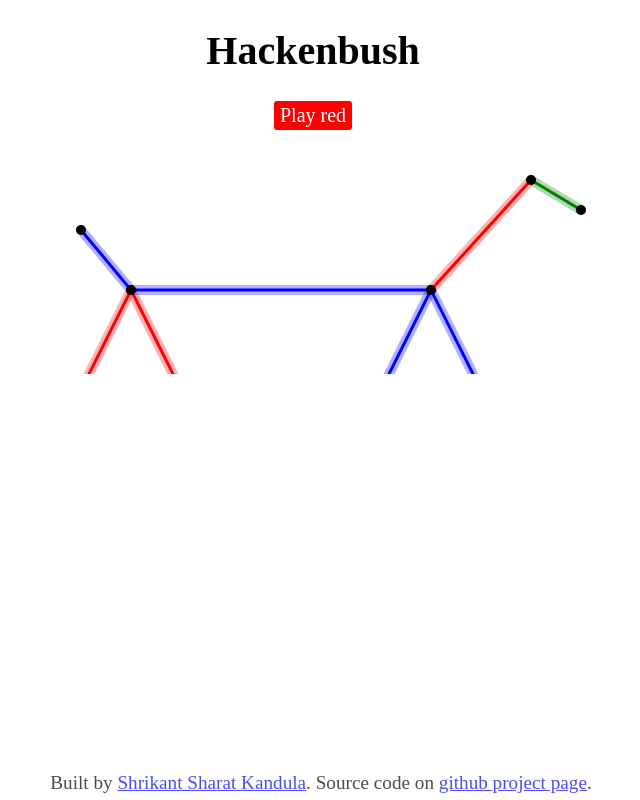
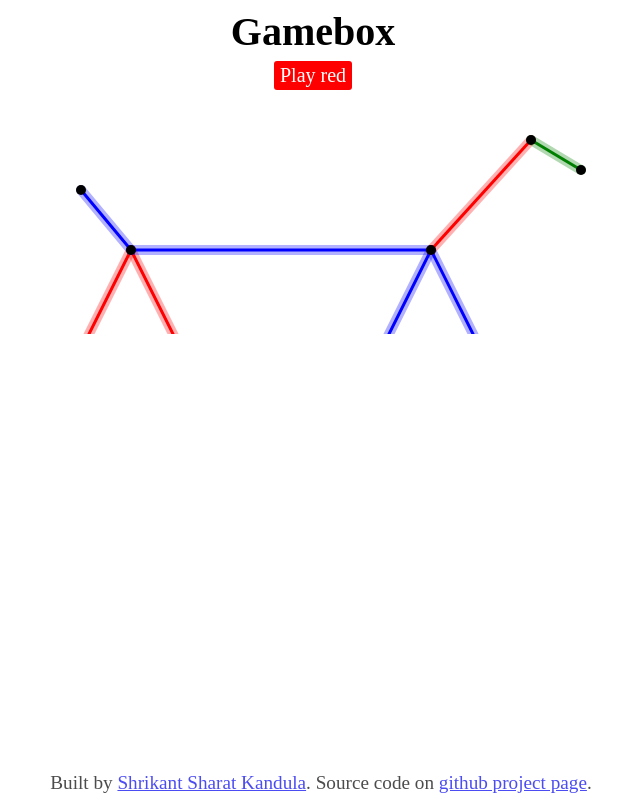
Before and after one commit to sharat87/cgt-gamebox, a plain HTML site: page index.html in a window 1280 px wide. Shown: the whole page, without its empty margins (327-967 px from the left). Drawn offline with Linux system fonts and the light colour scheme.

Commit message:
Change title to Gamebox.

```diff
--- a/index.html
+++ b/index.html
@@ -7,7 +7,7 @@
 <link rel=stylesheet href=styles.css>
 
 <header>
-  <h1>Hackenbush</h1>
+  <h1>Gamebox</h1>
   <span ng-hide=winner class=label ng-style='{background: turn}'>Play {{turn}}</span>
   <span ng-show=winner class=label ng-style='{background: winner}'>
     <b>Game Over. The winner is <i>{{winner}}</i>.</b>
--- a/styles.css
+++ b/styles.css
@@ -8,6 +8,10 @@ header {
     text-align: center;
     font-size: 20px;
     margin-bottom: 12px;
+}
+
+header > h1 {
+    margin: 0 0 6px;
 }
 
 header > .label {
```
